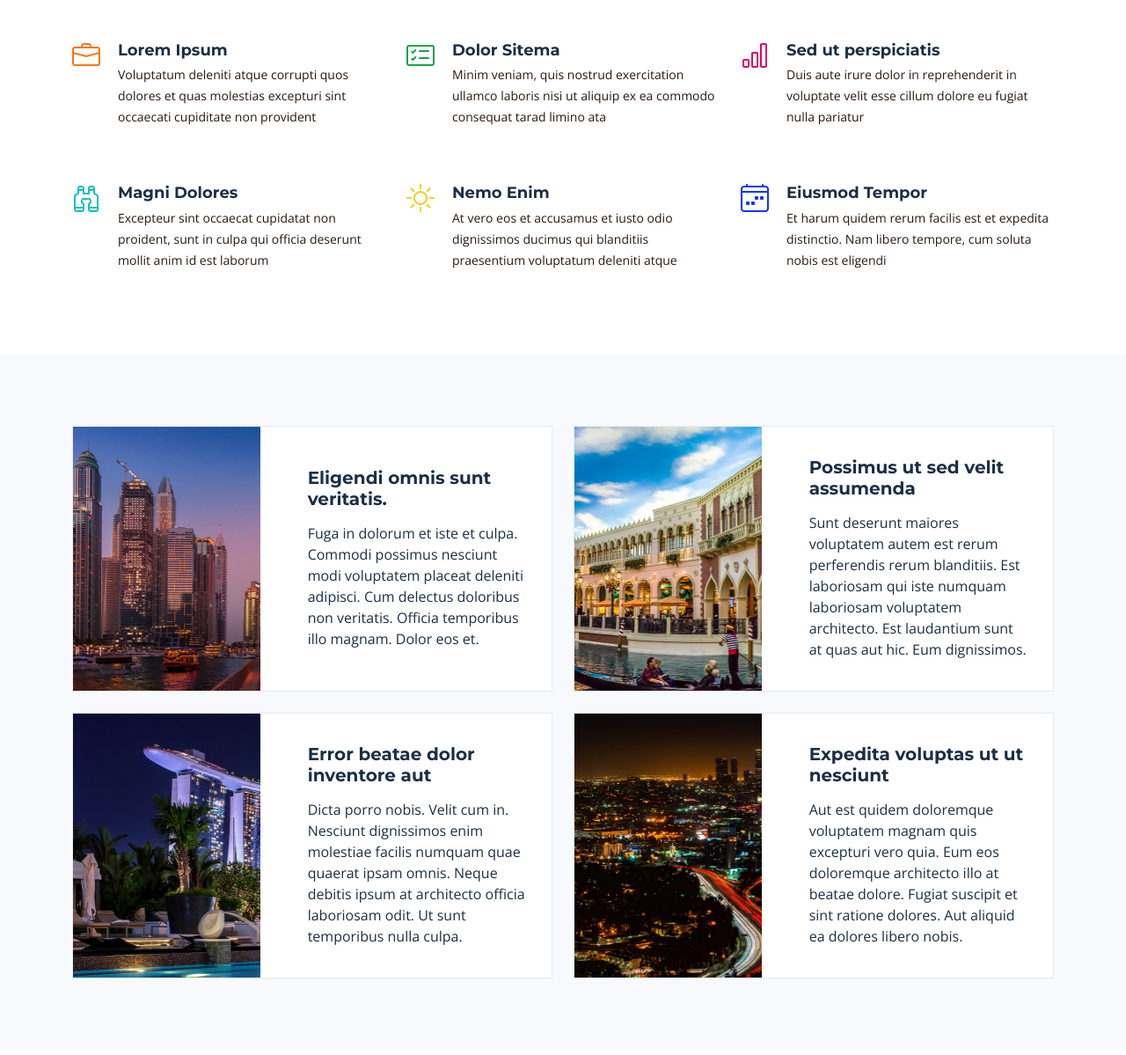
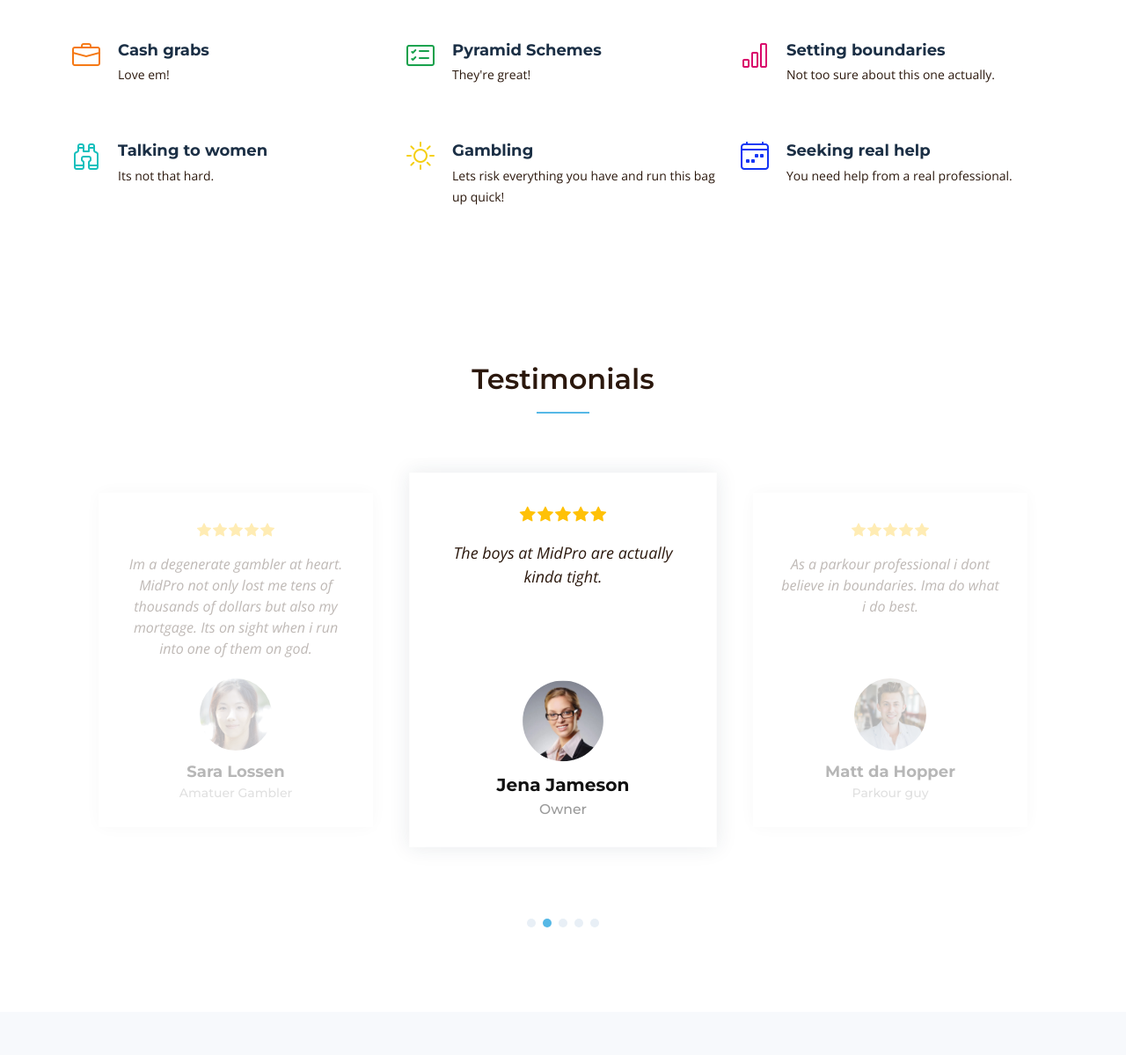
Before and after one commit to mattyjtx/mid-pro, a plain HTML site: page services.html in a window 1280 px wide. Shown: the part 451-1650 px from the top of the page at 88% size. Drawn offline with nearby package versions, Linux system fonts and the light colour scheme.

Commit message:
updating all pages content

```diff
--- a/services.html
+++ b/services.html
@@ -95,8 +95,8 @@
           <div class="col-lg-4 col-md-6 service-item d-flex" data-aos="fade-up" data-aos-delay="100">
             <div class="icon flex-shrink-0"><i class="bi bi-briefcase" style="color: #f57813;"></i></div>
             <div>
-              <h4 class="title"><a href="#" class="stretched-link">Lorem Ipsum</a></h4>
-              <p class="description">Voluptatum deleniti atque corrupti quos dolores et quas molestias excepturi sint occaecati cupiditate non provident</p>
+              <h4 class="title"><a href="#" class="stretched-link">Cash grabs</a></h4>
+              <p class="description">Love em!</p>
             </div>
           </div>
           <!-- End Service Item -->
@@ -104,40 +104,40 @@
           <div class="col-lg-4 col-md-6 service-item d-flex" data-aos="fade-up" data-aos-delay="200">
             <div class="icon flex-shrink-0"><i class="bi bi-card-checklist" style="color: #15a04a;"></i></div>
             <div>
-              <h4 class="title"><a href="#" class="stretched-link">Dolor Sitema</a></h4>
-              <p class="description">Minim veniam, quis nostrud exercitation ullamco laboris nisi ut aliquip ex ea commodo consequat tarad limino ata</p>
+              <h4 class="title"><a href="#" class="stretched-link"> Pyramid Schemes</a></h4>
+              <p class="description">They're great!</p>
             </div>
           </div><!-- End Service Item -->
 
           <div class="col-lg-4 col-md-6 service-item d-flex" data-aos="fade-up" data-aos-delay="300">
             <div class="icon flex-shrink-0"><i class="bi bi-bar-chart" style="color: #d90769;"></i></div>
             <div>
-              <h4 class="title"><a href="#" class="stretched-link">Sed ut perspiciatis</a></h4>
-              <p class="description">Duis aute irure dolor in reprehenderit in voluptate velit esse cillum dolore eu fugiat nulla pariatur</p>
+              <h4 class="title"><a href="#" class="stretched-link">Setting boundaries</a></h4>
+              <p class="description">Not too sure about this one actually.</p>
             </div>
           </div><!-- End Service Item -->
 
           <div class="col-lg-4 col-md-6 service-item d-flex" data-aos="fade-up" data-aos-delay="400">
             <div class="icon flex-shrink-0"><i class="bi bi-binoculars" style="color: #15bfbc;"></i></div>
             <div>
-              <h4 class="title"><a href="#" class="stretched-link">Magni Dolores</a></h4>
-              <p class="description">Excepteur sint occaecat cupidatat non proident, sunt in culpa qui officia deserunt mollit anim id est laborum</p>
+              <h4 class="title"><a href="#" class="stretched-link">Talking to women</a></h4>
+              <p class="description">Its not that hard.</p>
             </div>
           </div><!-- End Service Item -->
 
           <div class="col-lg-4 col-md-6 service-item d-flex" data-aos="fade-up" data-aos-delay="500">
             <div class="icon flex-shrink-0"><i class="bi bi-brightness-high" style="color: #f5cf13;"></i></div>
             <div>
-              <h4 class="title"><a href="#" class="stretched-link">Nemo Enim</a></h4>
-              <p class="description">At vero eos et accusamus et iusto odio dignissimos ducimus qui blanditiis praesentium voluptatum deleniti atque</p>
+              <h4 class="title"><a href="#" class="stretched-link">Gambling</a></h4>
+              <p class="description">Lets risk everything you have and run this bag up quick!</p>
             </div>
           </div><!-- End Service Item -->
 
           <div class="col-lg-4 col-md-6 service-item d-flex" data-aos="fade-up" data-aos-delay="600">
             <div class="icon flex-shrink-0"><i class="bi bi-calendar4-week" style="color: #1335f5;"></i></div>
             <div>
-              <h4 class="title"><a href="#" class="stretched-link">Eiusmod Tempor</a></h4>
-              <p class="description">Et harum quidem rerum facilis est et expedita distinctio. Nam libero tempore, cum soluta nobis est eligendi</p>
+              <h4 class="title"><a href="#" class="stretched-link">Seeking real help</a></h4>
+              <p class="description">You need help from a real professional.</p>
             </div>
           </div><!-- End Service Item -->
 
@@ -147,79 +147,10 @@
     </section><!-- End Our Services Section -->
 
     <!-- ======= Services Cards Section ======= -->
-    <section id="services-cards" class="services-cards">
-      <div class="container" data-aos="fade-up">
 
-        <div class="row gy-4">
 
-          <div class="col-lg-6" data-aos="fade-up" data-aos-delay="100">
-            <div class="card-item">
-              <div class="row">
-                <div class="col-xl-5">
-                  <div class="card-bg" style="background-image: url(assets/img/cards-1.jpg);"></div>
-                </div>
-                <div class="col-xl-7 d-flex align-items-center">
-                  <div class="card-body">
-                    <h4 class="card-title">Eligendi omnis sunt veritatis.</h4>
-                    <p>Fuga in dolorum et iste et culpa. Commodi possimus nesciunt modi voluptatem placeat deleniti adipisci. Cum delectus doloribus non veritatis. Officia temporibus illo magnam. Dolor eos et.</p>
-                  </div>
-                </div>
-              </div>
-            </div>
-          </div><!-- End Card Item -->
 
-          <div class="col-lg-6" data-aos="fade-up" data-aos-delay="200">
-            <div class="card-item">
-              <div class="row">
-                <div class="col-xl-5">
-                  <div class="card-bg" style="background-image: url(assets/img/cards-2.jpg);"></div>
-                </div>
-                <div class="col-xl-7 d-flex align-items-center">
-                  <div class="card-body">
-                    <h4 class="card-title">Possimus ut sed velit assumenda</h4>
-                    <p>Sunt deserunt maiores voluptatem autem est rerum perferendis rerum blanditiis. Est laboriosam qui iste numquam laboriosam voluptatem architecto. Est laudantium sunt at quas aut hic. Eum dignissimos.</p>
-                  </div>
-                </div>
-              </div>
-            </div>
-          </div><!-- End Card Item -->
-
-          <div class="col-lg-6" data-aos="fade-up" data-aos-delay="300">
-            <div class="card-item">
-              <div class="row">
-                <div class="col-xl-5">
-                  <div class="card-bg" style="background-image: url(assets/img/cards-3.jpg);"></div>
-                </div>
-                <div class="col-xl-7 d-flex align-items-center">
-                  <div class="card-body">
-                    <h4 class="card-title">Error beatae dolor inventore aut</h4>
-                    <p>Dicta porro nobis. Velit cum in. Nesciunt dignissimos enim molestiae facilis numquam quae quaerat ipsam omnis. Neque debitis ipsum at architecto officia laboriosam odit. Ut sunt temporibus nulla culpa.</p>
-                  </div>
-                </div>
-              </div>
-            </div>
-          </div><!-- End Card Item -->
-
-          <div class="col-lg-6" data-aos="fade-up" data-aos-delay="400">
-            <div class="card-item">
-              <div class="row">
-                <div class="col-xl-5">
-                  <div class="card-bg" style="background-image: url(assets/img/cards-4.jpg);"></div>
-                </div>
-                <div class="col-xl-7 d-flex align-items-center">
-                  <div class="card-body">
-                    <h4 class="card-title">Expedita voluptas ut ut nesciunt</h4>
-                    <p>Aut est quidem doloremque voluptatem magnam quis excepturi vero quia. Eum eos doloremque architecto illo at beatae dolore. Fugiat suscipit et sint ratione dolores. Aut aliquid ea dolores libero nobis.</p>
-                  </div>
-                </div>
-              </div>
-            </div>
-          </div><!-- End Card Item -->
-
-        </div>
-
-      </div>
-    </section><!-- End Services Cards Section -->
+    <!-- End Services Cards Section -->
 
     <!-- ======= Testimonials Section ======= -->
     <section id="testimonials" class="testimonials">
@@ -239,11 +170,11 @@
                   <i class="bi bi-star-fill"></i><i class="bi bi-star-fill"></i><i class="bi bi-star-fill"></i><i class="bi bi-star-fill"></i><i class="bi bi-star-fill"></i>
                 </div>
                 <p>
-                  Proin iaculis purus consequat sem cure digni ssim donec porttitora entum suscipit rhoncus. Accusantium quam, ultricies eget id, aliquam eget nibh et. Maecen aliquam, risus at semper.
+                  Ever since i started using MidPros services my life has been falling apart.
                 </p>
                 <div class="profile mt-auto">
                   <img src="assets/img/testimonials/testimonials-1.jpg" class="testimonial-img" alt="">
-                  <h3>Saul Goodman</h3>
+                  <h3>Mike Hunt</h3>
                   <h4>Ceo &amp; Founder</h4>
                 </div>
               </div>
@@ -255,12 +186,12 @@
                   <i class="bi bi-star-fill"></i><i class="bi bi-star-fill"></i><i class="bi bi-star-fill"></i><i class="bi bi-star-fill"></i><i class="bi bi-star-fill"></i>
                 </div>
                 <p>
-                  Export tempor illum tamen malis malis eram quae irure esse labore quem cillum quid cillum eram malis quorum velit fore eram velit sunt aliqua noster fugiat irure amet legam anim culpa.
+                  Im a degenerate gambler at heart. MidPro not only lost me tens of thousands of dollars but also my mortgage. Its on sight when i run into one of them on god.
                 </p>
                 <div class="profile mt-auto">
                   <img src="assets/img/testimonials/testimonials-2.jpg" class="testimonial-img" alt="">
-                  <h3>Sara Wilsson</h3>
-                  <h4>Designer</h4>
+                  <h3>Sara Lossen</h3>
+                  <h4>Amatuer Gambler</h4>
                 </div>
               </div>
             </div><!-- End testimonial item -->
@@ -271,12 +202,12 @@
                   <i class="bi bi-star-fill"></i><i class="bi bi-star-fill"></i><i class="bi bi-star-fill"></i><i class="bi bi-star-fill"></i><i class="bi bi-star-fill"></i>
                 </div>
                 <p>
-                  Enim nisi quem export duis labore cillum quae magna enim sint quorum nulla quem veniam duis minim tempor labore quem eram duis noster aute amet eram fore quis sint minim.
+                  The boys at MidPro are actually kinda tight.
                 </p>
                 <div class="profile mt-auto">
                   <img src="assets/img/testimonials/testimonials-3.jpg" class="testimonial-img" alt="">
-                  <h3>Jena Karlis</h3>
-                  <h4>Store Owner</h4>
+                  <h3>Jena Jameson</h3>
+                  <h4>Owner</h4>
                 </div>
               </div>
             </div><!-- End testimonial item -->
@@ -287,12 +218,12 @@
                   <i class="bi bi-star-fill"></i><i class="bi bi-star-fill"></i><i class="bi bi-star-fill"></i><i class="bi bi-star-fill"></i><i class="bi bi-star-fill"></i>
                 </div>
                 <p>
-                  Fugiat enim eram quae cillum dolore dolor amet nulla culpa multos export minim fugiat minim velit minim dolor enim duis veniam ipsum anim magna sunt elit fore quem dolore labore illum veniam.
+                  As a parkour professional i dont believe in boundaries. Ima do what i do best.
                 </p>
                 <div class="profile mt-auto">
                   <img src="assets/img/testimonials/testimonials-4.jpg" class="testimonial-img" alt="">
-                  <h3>Matt Brandon</h3>
-                  <h4>Freelancer</h4>
+                  <h3>Matt da Hopper</h3>
+                  <h4>Parkour guy</h4>
                 </div>
               </div>
             </div><!-- End testimonial item -->
@@ -303,11 +234,11 @@
                   <i class="bi bi-star-fill"></i><i class="bi bi-star-fill"></i><i class="bi bi-star-fill"></i><i class="bi bi-star-fill"></i><i class="bi bi-star-fill"></i>
                 </div>
                 <p>
-                  Quis quorum aliqua sint quem legam fore sunt eram irure aliqua veniam tempor noster veniam enim culpa labore duis sunt culpa nulla illum cillum fugiat legam esse veniam culpa fore nisi cillum quid.
+                  I decided to make the switch to MidPro last year. They really gave me the confidence to start talking to women. I still havent been able to land a date with one but I said hi to my neighbor once. Also they got pretty good pyramid schemes.
                 </p>
                 <div class="profile mt-auto">
                   <img src="assets/img/testimonials/testimonials-5.jpg" class="testimonial-img" alt="">
-                  <h3>John Larson</h3>
+                  <h3>Little John</h3>
                   <h4>Entrepreneur</h4>
                 </div>
               </div>
@@ -359,18 +290,18 @@
               <li><i class="bi bi-dash"></i> <a href="#">Pyramid Schemes</a></li>
               <li><i class="bi bi-dash"></i> <a href="#">Setting Boundaries</a></li>
               <li><i class="bi bi-dash"></i> <a href="#">Talking to women</a></li>
-              <li><i class="bi bi-dash"></i> <a href="#">Getting 'geeked'</a></li>
+              <li><i class="bi bi-dash"></i> <a href="#">Gambling tips</a></li>
             </ul>
           </div>
 
           <div class="col-lg-3 col-md-12 footer-contact text-center text-md-start">
             <h4>Contact Us</h4>
             <p>
-              A108 Adam Street <br>
-              New York, NY 535022<br>
+              1234 Mid Street <br>
+               Midland, TX 79701<br>
               United States <br><br>
-              <strong>Phone:</strong> +1 432-202-1946<br>
-              <strong>Email:</strong> iheartgeek.org<br>
+              <strong>Phone:</strong> (281)330-8004<br>
+              <strong>Email:</strong> iheartmid@midpro.org<br>
             </p>
 
           </div>
```
Also changed, not shown: about.html (+6 -6 lines), contact.html (+11 -11 lines), index.html (+15 -15 lines), team.html (+7 -7 lines), assets/img/blog/skinny-jean-guys.jpg (added).
